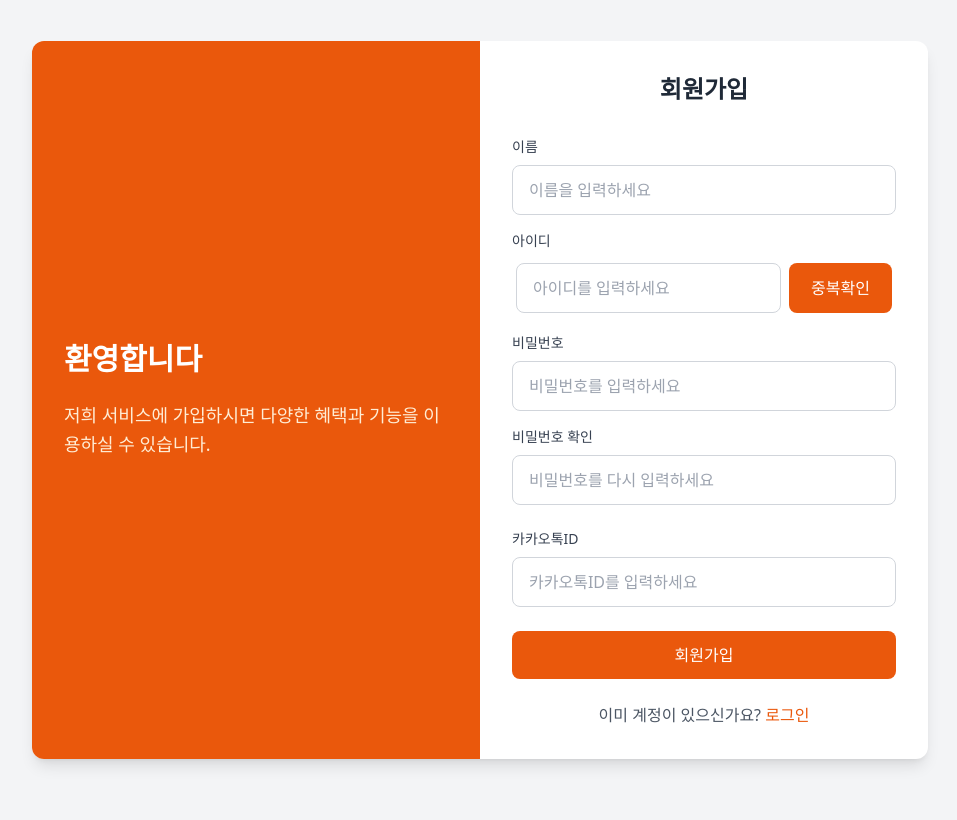
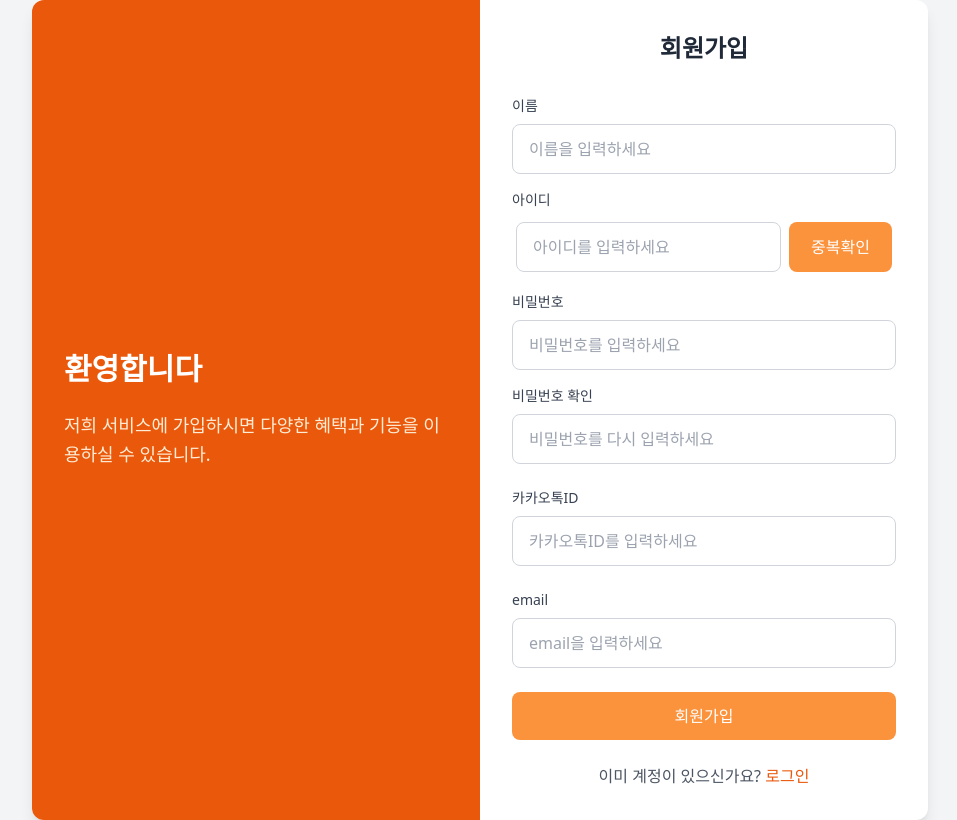
Before and after one commit to hjun813/jungle_team3, a Flask app: page /signup in a window 1280 px wide. Shown: the whole page, without its empty margins (160-1117 px from the left). Before the commit the page ends 766 px from the top, so only its background shows below. Run offline with Flask 3, Linux system fonts and the light colour scheme; some libraries are stand-ins or nearby versions.

Commit message:
fix: email

```diff
--- a/templates/signup.html
+++ b/templates/signup.html
@@ -3,7 +3,7 @@
 {% block title %}회원가입{% endblock %}
 
 {% block auth_content %}
-<form id="signup-form" action="/signup" method="POST" class="transition duration-300">
+<form id="signup-form" action="/signup" method="POST" onsubmit="return validateForm();" class="transition duration-300">
     <h2 class="text-2xl font-bold text-center text-gray-800 mb-8">회원가입</h2>
 
     <!-- Flash 메시지 표시 -->
@@ -35,7 +35,7 @@
                    class="flex-2 px-4 py-3 m-1 rounded-lg border border-gray-300 focus:outline-none focus:ring-2 focus:ring-orange-500 focus:border-transparent"
                    placeholder="아이디를 입력하세요" required>
             <button type="button" id="check-duplicate-btn"
-                    class="flex-1 m-1 py-3 bg-orange-600 text-white rounded-lg font-medium hover:bg-orange-700 transition duration-300">
+                    class="flex-1 m-1 py-3 bg-orange-400 text-white rounded-lg font-medium hover:bg-orange-600 transition duration-300">
                 중복확인
             </button>
         </div>
@@ -66,10 +66,18 @@
                placeholder="카카오톡ID를 입력하세요">
     </div>
 
+    <!-- 카카오톡 ID 입력 -->
+    <div class="mb-6">
+        <label for="signup-email" class="block text-sm font-medium text-gray-700 mb-2">email</label>
+        <input type="text" id="signup-email" name="email" value="{{ email if email else '' }}"
+               class="w-full px-4 py-3 rounded-lg border border-gray-300 focus:outline-none focus:ring-2 focus:ring-orange-500 focus:border-transparent"
+               placeholder="email을 입력하세요">
+    </div>
+
     <!-- 회원가입 버튼 -->
     <div class="mb-6">
         <input type="submit" value="회원가입"
-               class="w-full bg-orange-600 text-white py-3 rounded-lg font-medium hover:bg-orange-700 transition duration-300 cursor-pointer">
+               class="w-full bg-orange-400 text-white py-3 rounded-lg font-medium hover:bg-orange-600 transition duration-300 cursor-pointer">
     </div>
 </form>
 
@@ -81,6 +89,44 @@
 
 <!-- jQuery CDN (없다면 추가) -->
 <script src="https://code.jquery.com/jquery-3.6.0.min.js"></script>
+<script>
+    let checkduplicateId = false;
+    let id;
+    function validateForm(){
+      let user_name = document.getElementById('signup-name').value.trim();
+      let user_id = document.getElementById('signup-userid').value.trim();
+      let password = document.getElementById('signup-password').value.trim();
+      let passwordConfirm= document.getElementById('signup-confirm-password').value.trim();
+      let kakao_id = document.getElementById('signup-kakaoid').value.trim();
+      let email = document.getElementById('signup-email').value.trim();
+
+      if (!user_name) {
+          alert('이름을 입력해야 합니다.');
+          return false;
+      }
+      if(!user_id || !checkduplicateId){
+        alert('아이디를 입력해야 합니다.');
+        return false;
+      }
+      if(user_id != id){
+        alert("검증받지 못한 ID입니다. 중복 검사를 실행하세요")
+        return false;
+      }
+      if (!password) {
+          alert('비밀번호를 입력해야합니다.');
+          return false;
+      }
+      if(password != passwordConfirm){
+        alert('비밀번호 일치하지 않습니다.')
+        return false;
+      }
+      if(!kakao_id){
+        alert('카카오 아이디를 입력해야 합니다.')
+        return false;
+      }
+      return true;
+    }
+  </script>
 <script>
 $(document).ready(function(){
     $("#check-duplicate-btn").click(function(){
@@ -96,13 +142,16 @@
             dataType: "json",
             success: function(response){
                 if(response.result){
+                    checkduplicateId = true
+                    id = userId
                     $("#duplicate-msg").text(response.message).css("color", "green");
                 } else {
+                    checkduplicateId = false
                     $("#duplicate-msg").text(response.message).css("color", "red");
                 }
             },
             error: function(){
-                $("#duplicate-msg").text("중복 확인 중 오류가 발생").css("color", "red");
+                $("#duplicate-msg").text("중복 확인 중 오류가 발생했습니다.").css("color", "red");
             }
         });
     });
```
